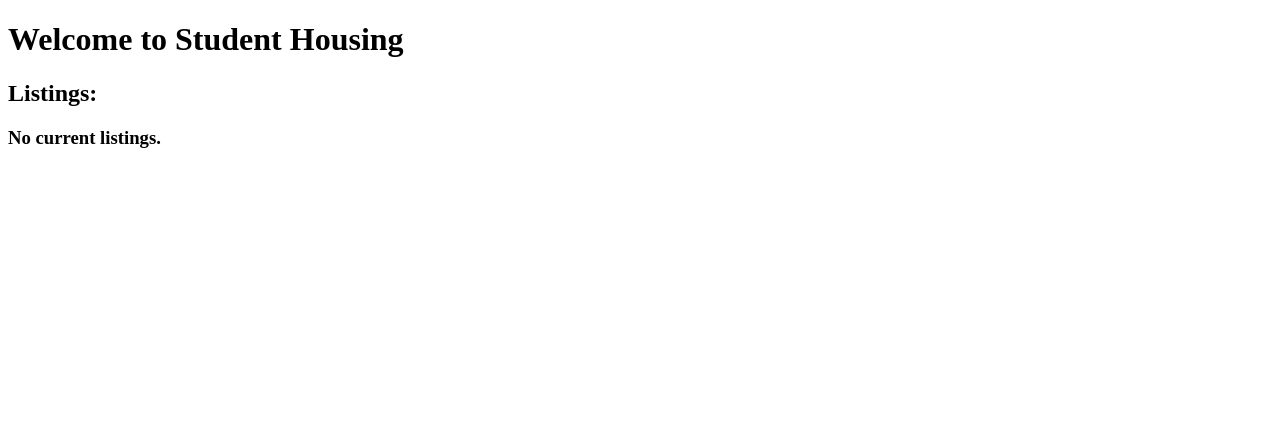
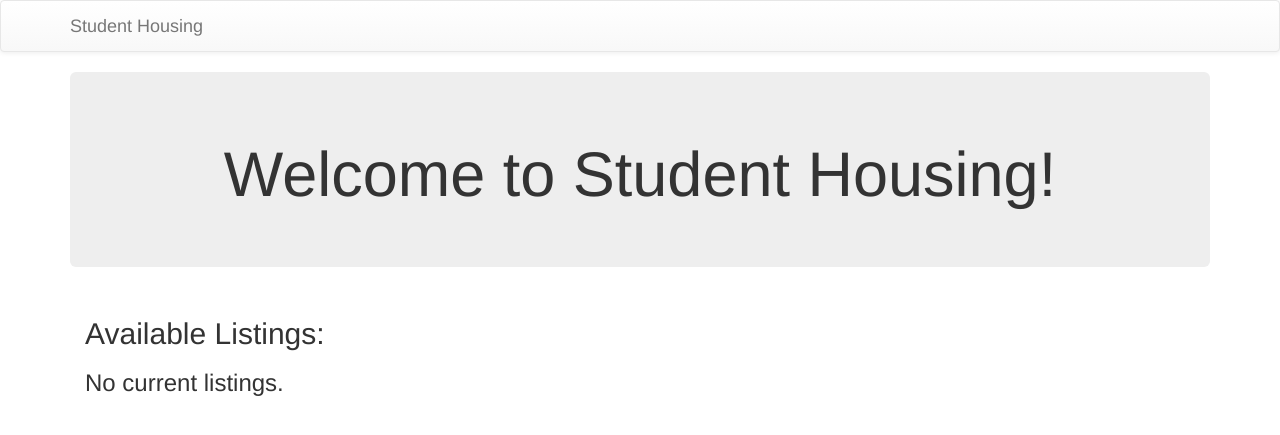
Before and after one commit to ay6xp/cs4501sp17group6, a Django app: page /home/ in a window 1280 px wide. Shown: the top 435 px of the page. Run offline with Django 3.2, Linux system fonts and the light colour scheme; data that the repository does not hold is empty; some libraries are stand-ins or nearby versions.

Commit message:
added basic bootstrap to home page

```diff
--- /dev/null
+++ b/app/web/templates/base.html
@@ -0,0 +1,33 @@
+{% load staticfiles %}
+
+<!DOCTYPE html>
+<html>
+  <head>
+    <meta charset="UTF-8">
+    <link rel="stylesheet" href="//maxcdn.bootstrapcdn.com/bootstrap/3.2.0/css/bootstrap.min.css">
+    <link rel="stylesheet" href="//maxcdn.bootstrapcdn.com/bootstrap/3.2.0/css/bootstrap-theme.min.css">
+    <title>Student Housing</title>
+  </head>
+
+  <body>
+    <nav class="navbar navbar-default">
+      <div class="container">
+        <div class="navbar-header">
+          <button type="button" class="navbar-toggle collapsed" data-toggle="collapse" data-target="#bs-example-navbar-collapse-1" aria-expanded="false">
+            <span class="sr-only">Toggle navigation</span>
+            <span class="icon-bar"></span>
+            <span class="icon-bar"></span>
+            <span class="icon-bar"></span>
+          </button>
+          <a class="navbar-brand" href="/home/">Student Housing</a>
+        </div>
+      </div>
+    </nav>
+
+    <div class='content container'>
+      {% block content %}
+      {% endblock %}
+    </div>
+
+  </body>
+</html>
--- a/app/web/templates/home/index.html
+++ b/app/web/templates/home/index.html
@@ -1,13 +1,16 @@
-<!DOCTYPE html>
-<html>
-  <head>
-    <meta charset="UTF-8">
-    <title>title</title>
-  </head>
-  <body>
+{% extends 'base.html' %}
 
-    <h1>Welcome to Student Housing</h1>
-    <h2>Listings:</h2>
+{% block title %}
+  Home
+{% endblock %}
+
+{% block content %}
+  <div class="jumbotron">
+      <h1 style="text-align: center">Welcome to Student Housing!</h1>
+  </div>
+
+  <div class="content container">
+    <h2>Available Listings:</h2>
     {% if all_listings %}
     <ul>
       {% for listing in all_listings %}
@@ -17,7 +20,5 @@
     {% else %}
       <h3>No current listings.</h3>
     {% endif %}
-
-
-  </body>
-</html>
+  </div>
+{% endblock %}
```
Lines whose indentation alone changed are shown as unchanged.
